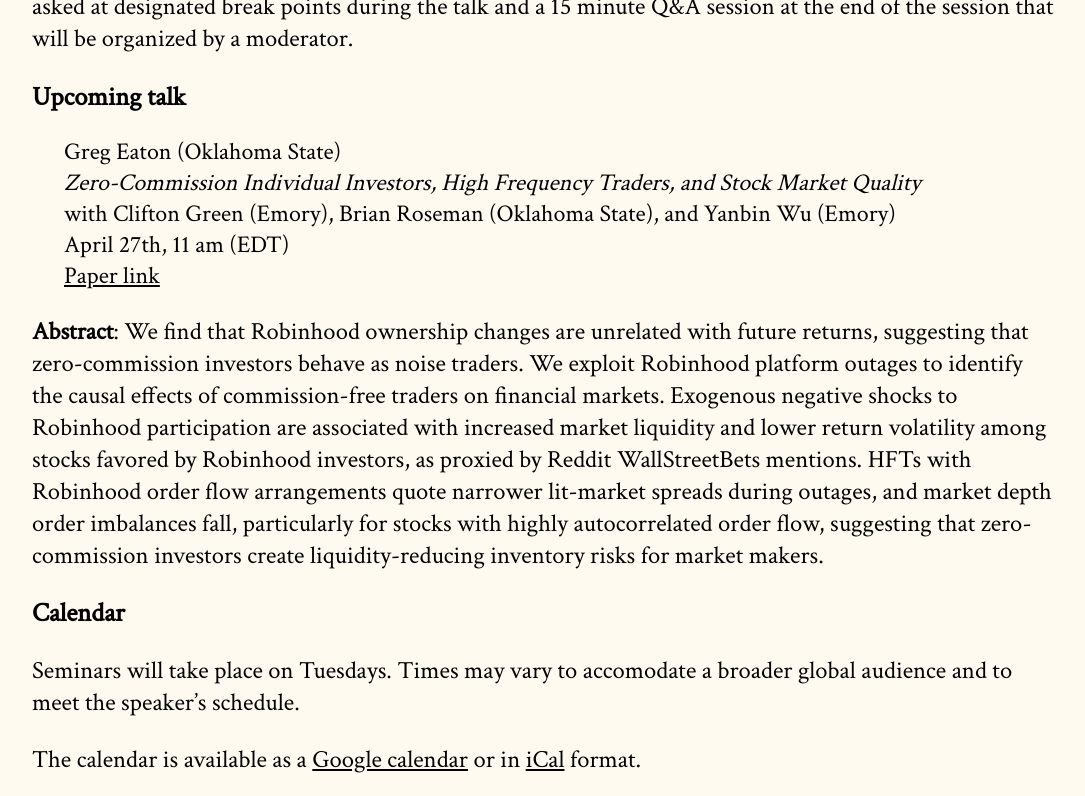
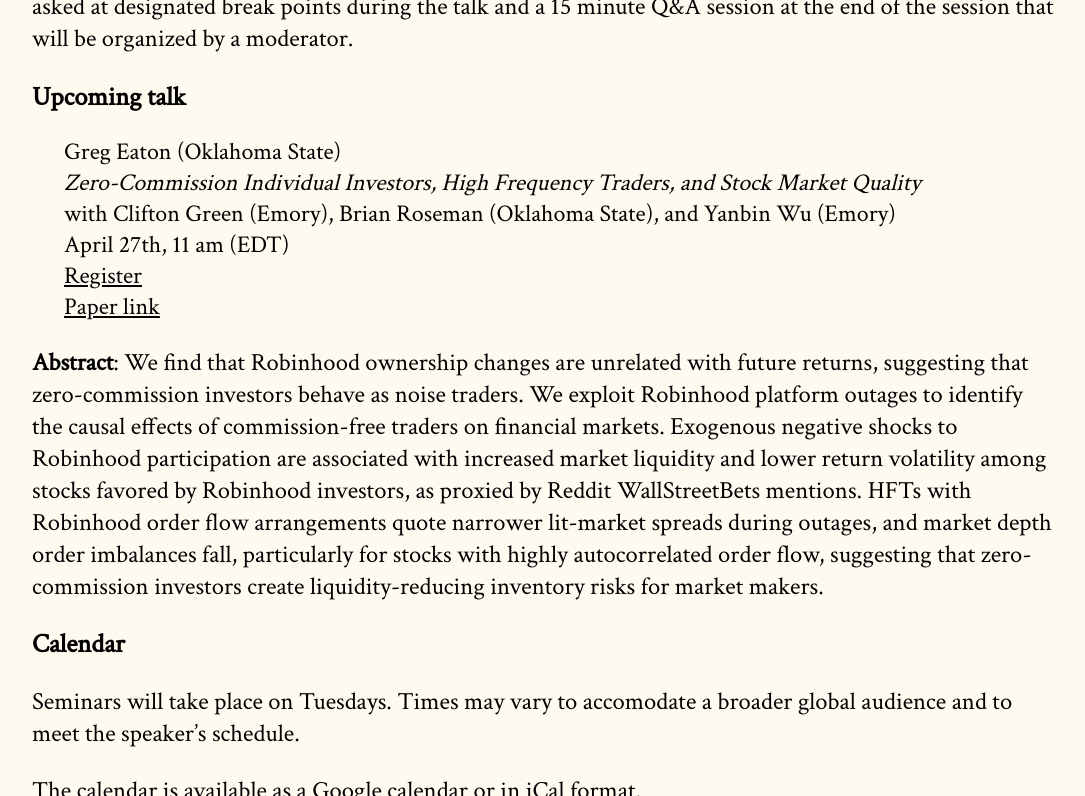
Before and after one commit to cpfiffer/microstructure.exchange, a Jekyll site: the page built from index.md, in a window 1280 px wide and 900 px high, scrolled down 381 px, cut to the strip 0-796 px from the top of the window. Shown: the whole strip, without its empty margins (96-1181 px from the left). Built offline with Jekyll 4.4.1, drawn with Linux system fonts in a browser that asks for light colours; some web fonts are replaced.

Commit message:
ADd webinar link

```diff
--- a/_config.yml
+++ b/_config.yml
@@ -17,7 +17,7 @@ speaker-info:
   speaker-date: April 27th, 11 am (EDT)
   # discussant: "Gideon Saar (Cornell University)"
   paper-link: https://papers.ssrn.com/sol3/papers.cfm?abstract_id=3776874
-  # webinar-link: https://stockholmuniversity.zoom.us/meeting/register/u5Epce2rpjwqHNfw17rE5K4TEUyzEdsQ37oo
+  webinar-link: https://stockholmuniversity.zoom.us/meeting/register/u50rdeuprDMoGdRv2WTvgYgOczh_DQtMA-qN
   # slides-link: /slides/Seminar-Symposium-Copeland-Duffie-Yang-MicrostructureExchangetex.pdf
 
 # 2021 Winter lineup
```
